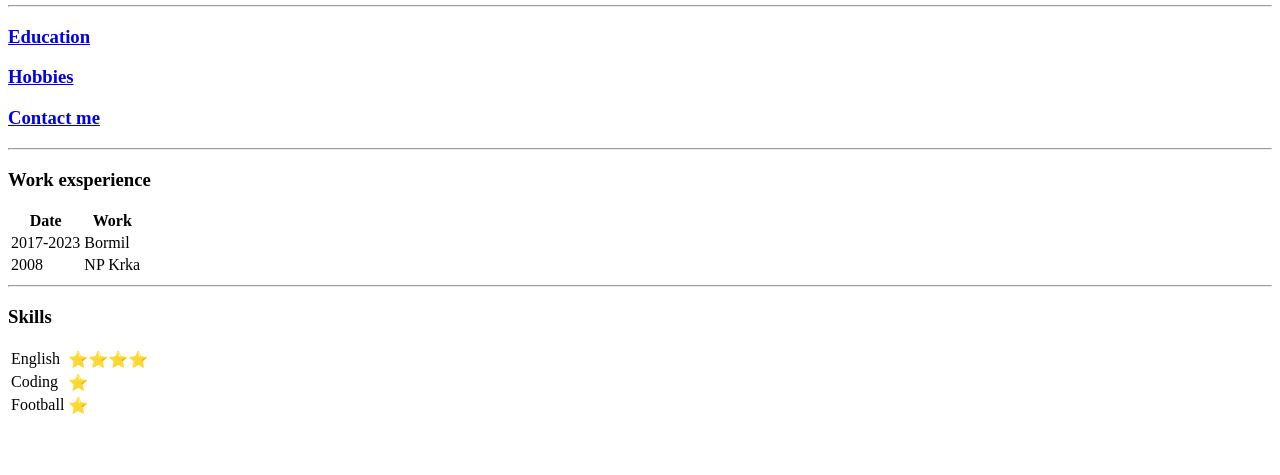
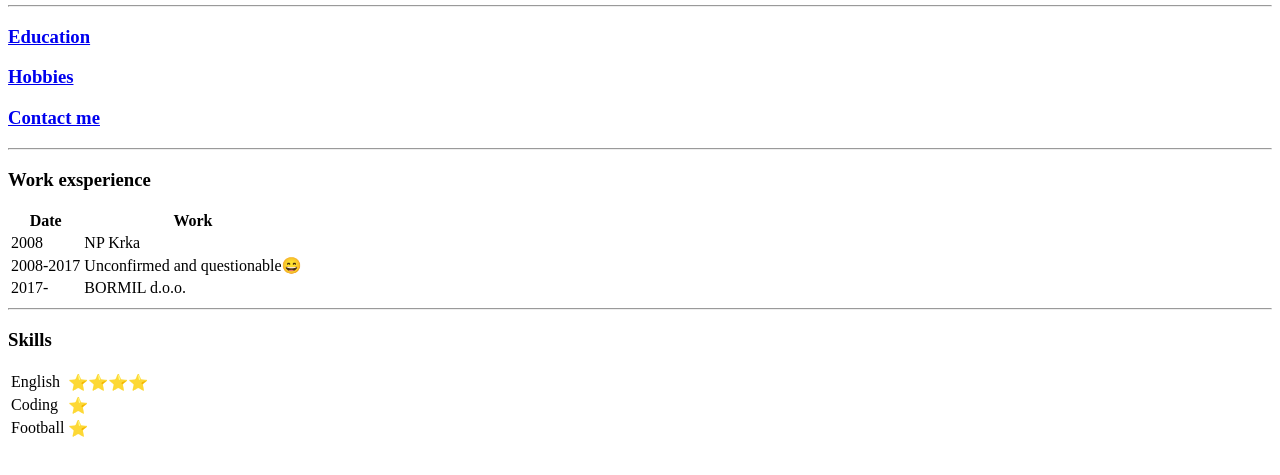
Before and after one commit to gligi123/cv, a plain HTML site: page index.html in a window 1280 px wide. Shown: the part 197-672 px from the top of the page. Drawn offline with Linux system fonts and the light colour scheme.

Commit message:
some changes

```diff
--- a/index.html
+++ b/index.html
@@ -28,12 +28,16 @@
     </thead>
     <tbody>
     <tr>
-      <td>2017-2023</td>
-      <td>Bormil</td>
+      <td>2008</td>
+      <td>NP Krka</td>
     </tr>
     <tr>
-      <td>2008</td>
-      <td>NP Krka</td>
+      <td>2008-2017</td>
+      <td>Unconfirmed and questionable😄</td>
+    </tr>
+    <tr>
+      <td>2017-</td>
+      <td>BORMIL d.o.o.</td>
     </tr>
   </tbody>
    </table>
```
